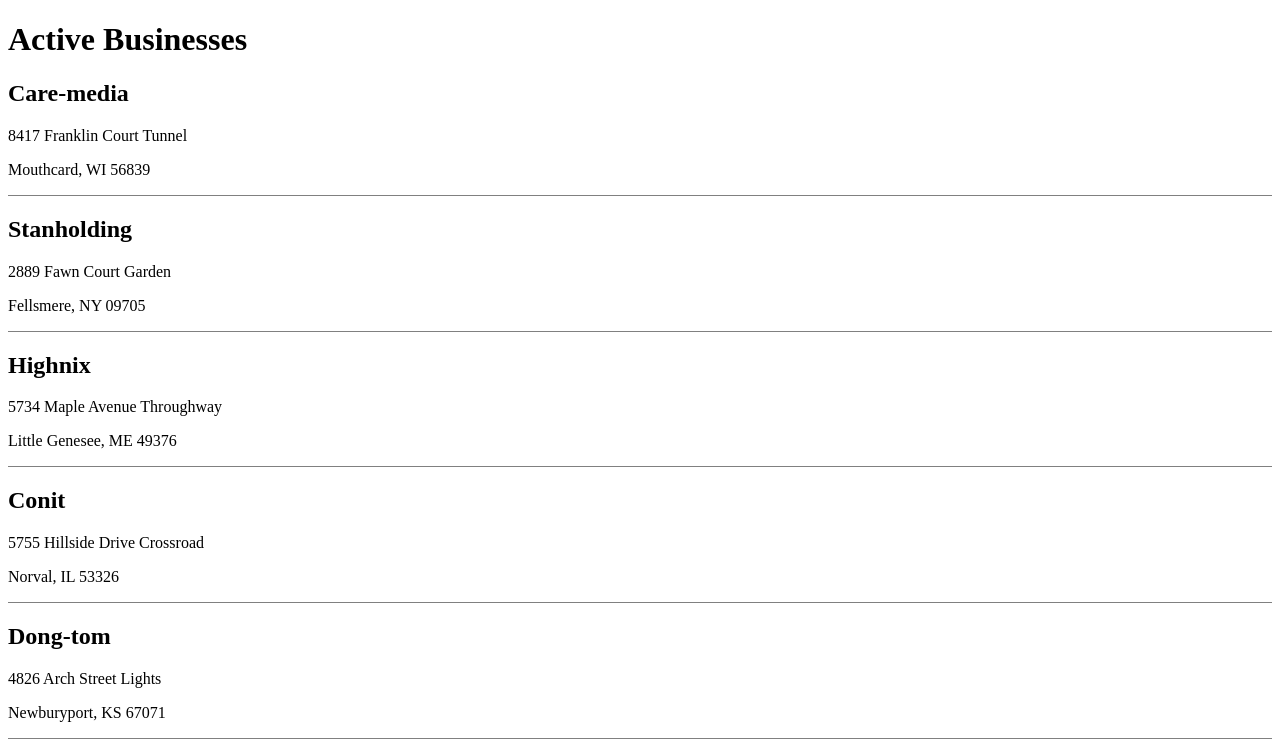
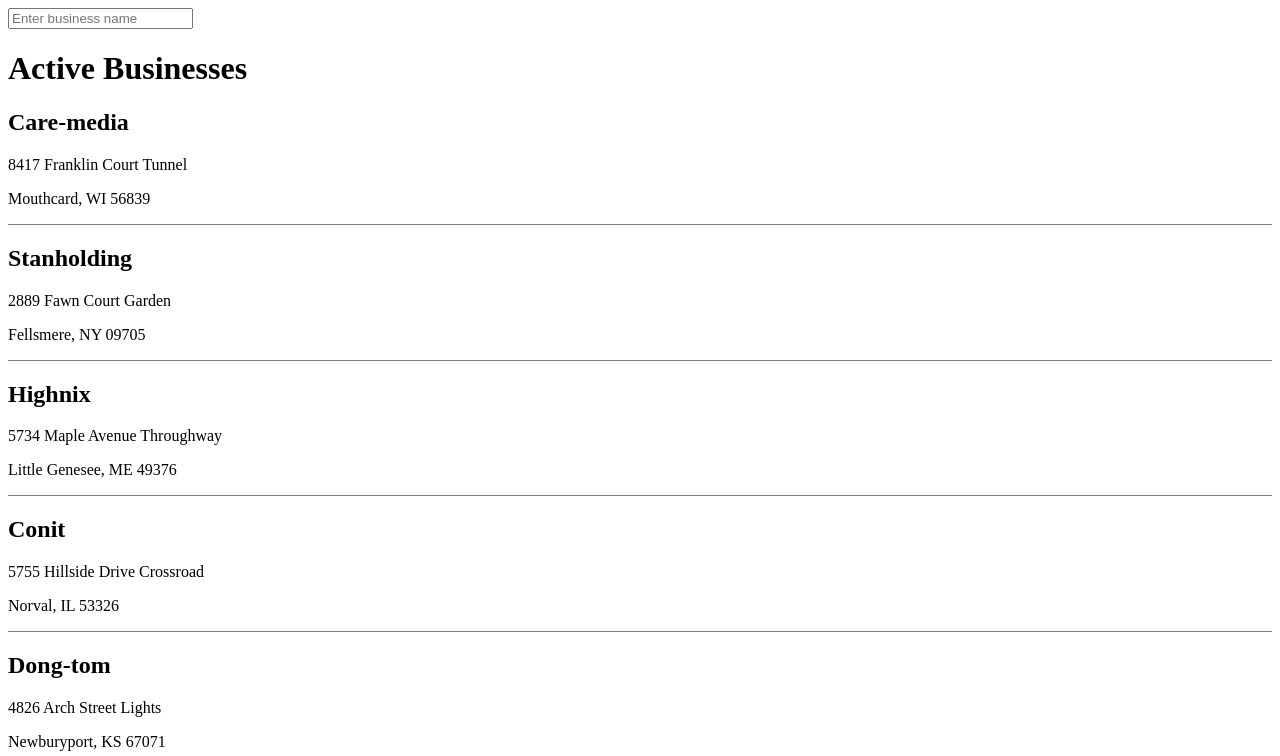
Before and after one commit to travisbrigman/dotard-simbleton, a plain HTML site: page index.html in a window 1280 px wide. Shown: the top 756 px of the page. Drawn offline with Linux system fonts and the light colour scheme.

Commit message:
started search module

```diff
--- a/index.html
+++ b/index.html
@@ -7,6 +7,7 @@
     <link rel="stylesheet" href="./styles/main.css">
 </head>
 <body>
+    <input type="text" placeholder="Enter business name" id="companySearch" />
 
     <h1>Active Businesses</h1>
     <section class="business-card">
```
